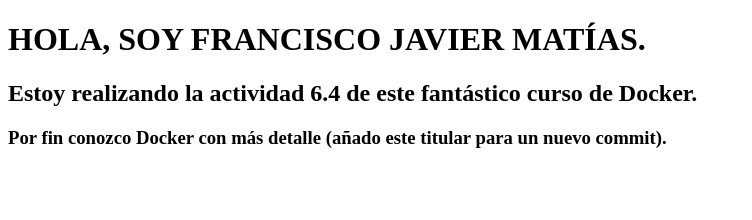
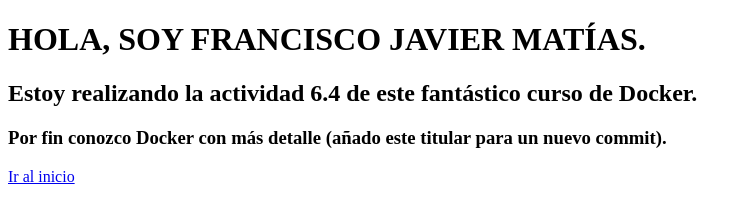
Before and after one commit to fjmatias/curso_docker64, a plain HTML site: page index.html in a window 1280 px wide. Shown: the whole page, without its empty margins (0-752 px from the left). Drawn offline with Linux system fonts and the light colour scheme.

Commit message:
Tercer commit. Añado enlace

```diff
--- a/index.html
+++ b/index.html
@@ -10,5 +10,6 @@
     <h1>HOLA, SOY FRANCISCO JAVIER MATÍAS.</h1>
     <h2>Estoy realizando la actividad 6.4 de este fantástico curso de Docker.</h2>
     <h3>Por fin conozco Docker con más detalle (añado este titular para un nuevo commit).</h3>
+    <a href="index.html">Ir al inicio</a>
 </body>
 </html>
```
